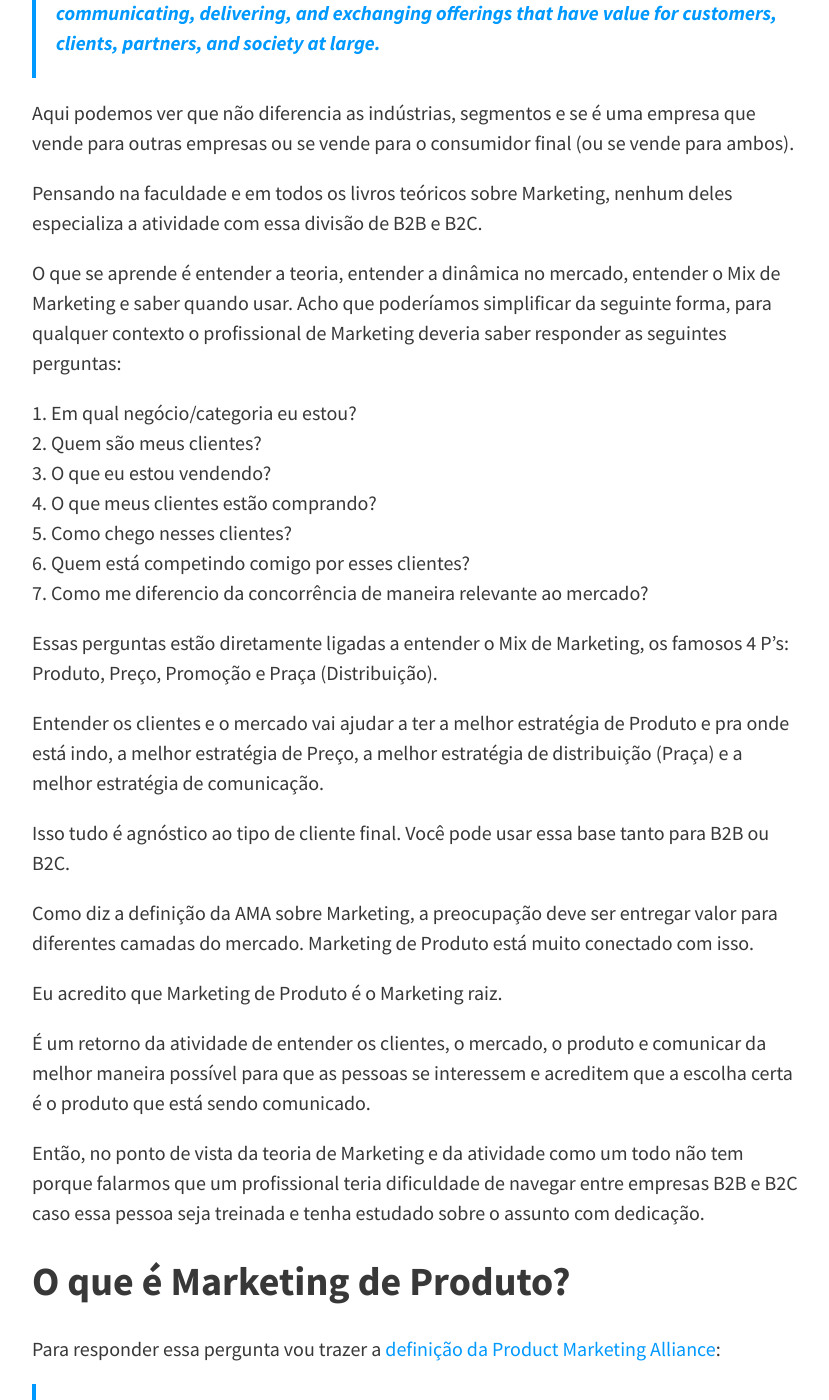
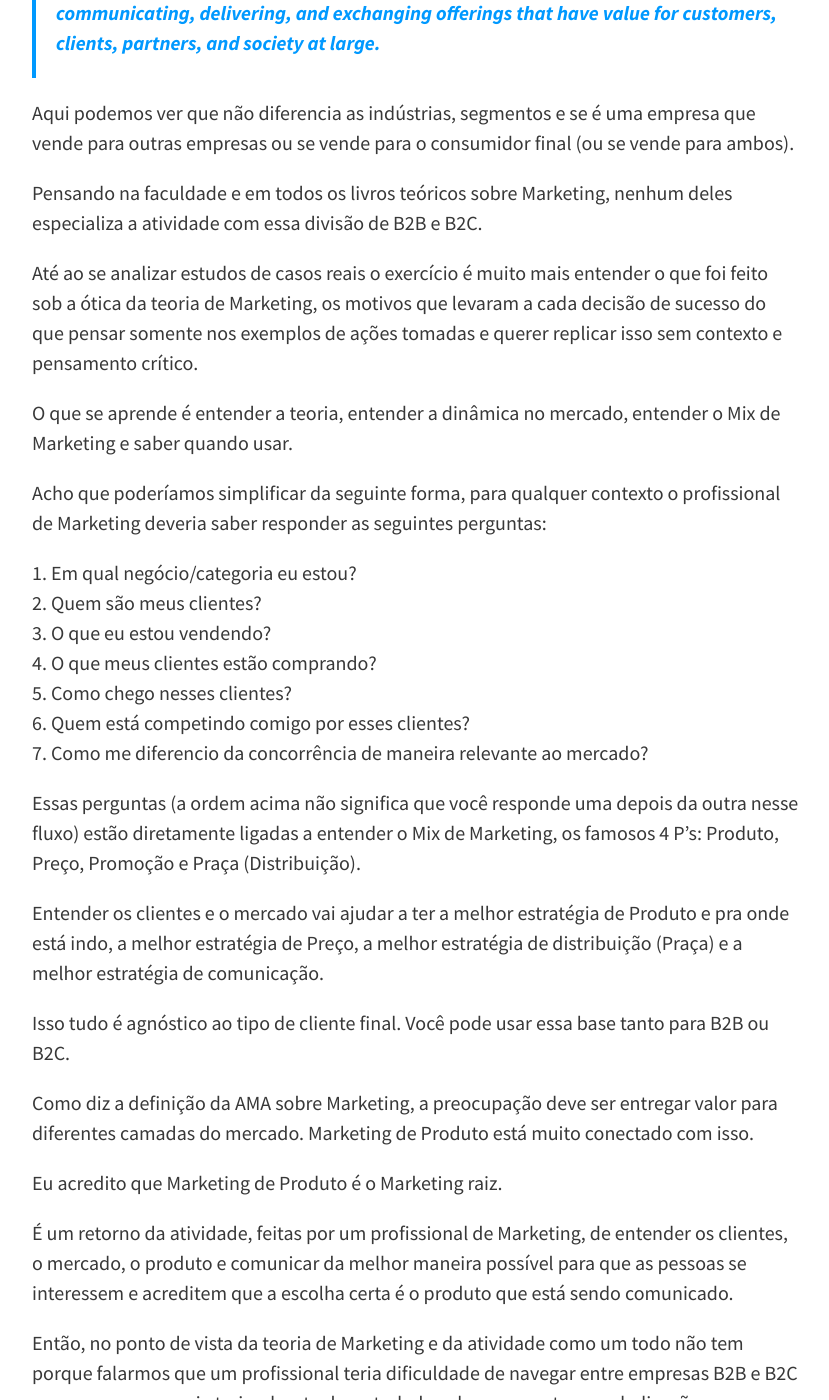
Before and after one commit to felipecbarbosa/felipecbarbosa.github.io, a Jekyll site: the page built from _posts/2020-12-08-product-marketing-bsb-bsc.md, in a window 1280 px wide and 1400 px high, scrolled down 1209 px. Shown: the whole window, without its empty margins (224-1053 px from the left). Built offline with Jekyll 4.4.1, drawn with Linux system fonts in a browser that asks for light colours; nearby versions of some CDN libraries; comment, search, counter and statistics services are not loaded.

Commit message:
Edited text

```diff
--- a/_posts/2020-12-08-product-marketing-bsb-bsc.md
+++ b/_posts/2020-12-08-product-marketing-bsb-bsc.md
@@ -28,7 +28,11 @@ Aqui podemos ver que não diferencia as indústrias, segmentos e se é uma empre
 
 Pensando na faculdade e em todos os livros teóricos sobre Marketing, nenhum deles especializa a atividade com essa divisão de B2B e B2C.
 
-O que se aprende é entender a teoria, entender a dinâmica no mercado, entender o Mix de Marketing e saber quando usar. Acho que poderíamos simplificar da seguinte forma, para qualquer contexto o profissional de Marketing deveria saber responder as seguintes perguntas:
+Até ao se analizar estudos de casos reais o exercício é muito mais entender o que foi feito sob a ótica da teoria de Marketing, os motivos que levaram a cada decisão de sucesso do que pensar somente nos exemplos de ações tomadas e querer replicar isso sem contexto e pensamento crítico.
+
+O que se aprende é entender a teoria, entender a dinâmica no mercado, entender o Mix de Marketing e saber quando usar.
+
+Acho que poderíamos simplificar da seguinte forma, para qualquer contexto o profissional de Marketing deveria saber responder as seguintes perguntas:
 
 1. Em qual negócio/categoria eu estou?
 2. Quem são meus clientes?
@@ -38,7 +42,7 @@ O que se aprende é entender a teoria, entender a dinâmica no mercado, entender
 6. Quem está competindo comigo por esses clientes?
 7. Como me diferencio da concorrência de maneira relevante ao mercado?
 
-Essas perguntas estão diretamente ligadas a entender o Mix de Marketing, os famosos 4 P's: Produto, Preço, Promoção e Praça (Distribuição).
+Essas perguntas (a ordem acima não significa que você responde uma depois da outra nesse fluxo) estão diretamente ligadas a entender o Mix de Marketing, os famosos 4 P's: Produto, Preço, Promoção e Praça (Distribuição).
 
 Entender os clientes e o mercado vai ajudar a ter a melhor estratégia de Produto e pra onde está indo, a melhor estratégia de Preço, a melhor estratégia de distribuição (Praça) e a melhor estratégia de comunicação.
 
@@ -48,7 +52,7 @@ Como diz a definição da AMA sobre Marketing, a preocupação deve ser entregar
 
 Eu acredito que Marketing de Produto é o Marketing raiz.
 
-É um retorno da atividade de entender os clientes, o mercado, o produto e comunicar da melhor maneira possível para que as pessoas se interessem e acreditem que a escolha certa é o produto que está sendo comunicado.
+É um retorno da atividade, feitas por um profissional de Marketing, de entender os clientes, o mercado, o produto e comunicar da melhor maneira possível para que as pessoas se interessem e acreditem que a escolha certa é o produto que está sendo comunicado.
 
 Então, no ponto de vista da teoria de Marketing e da atividade como um todo não tem porque falarmos que um profissional teria dificuldade de navegar entre empresas B2B e B2C caso essa pessoa seja treinada e tenha estudado sobre o assunto com dedicação.
 
```
